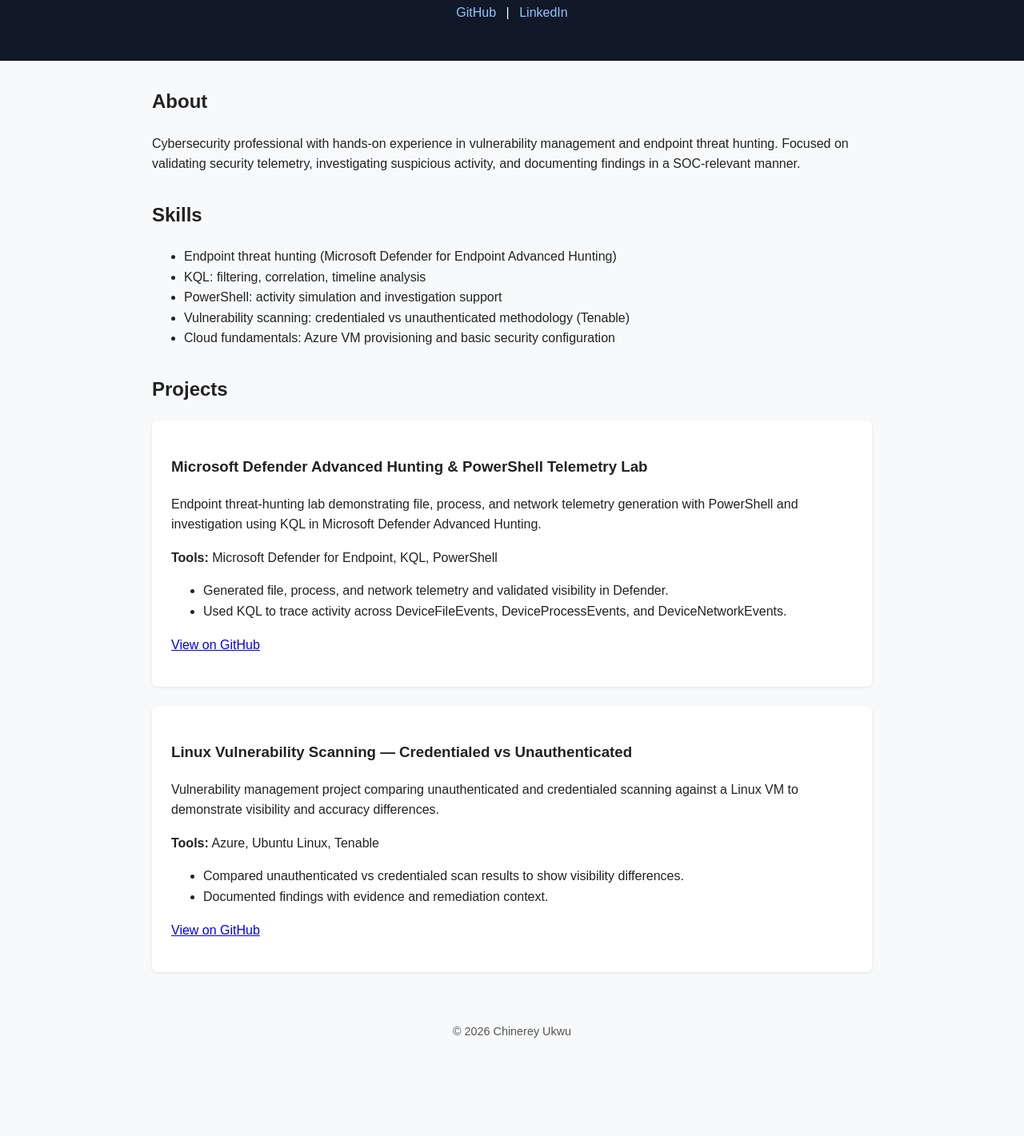
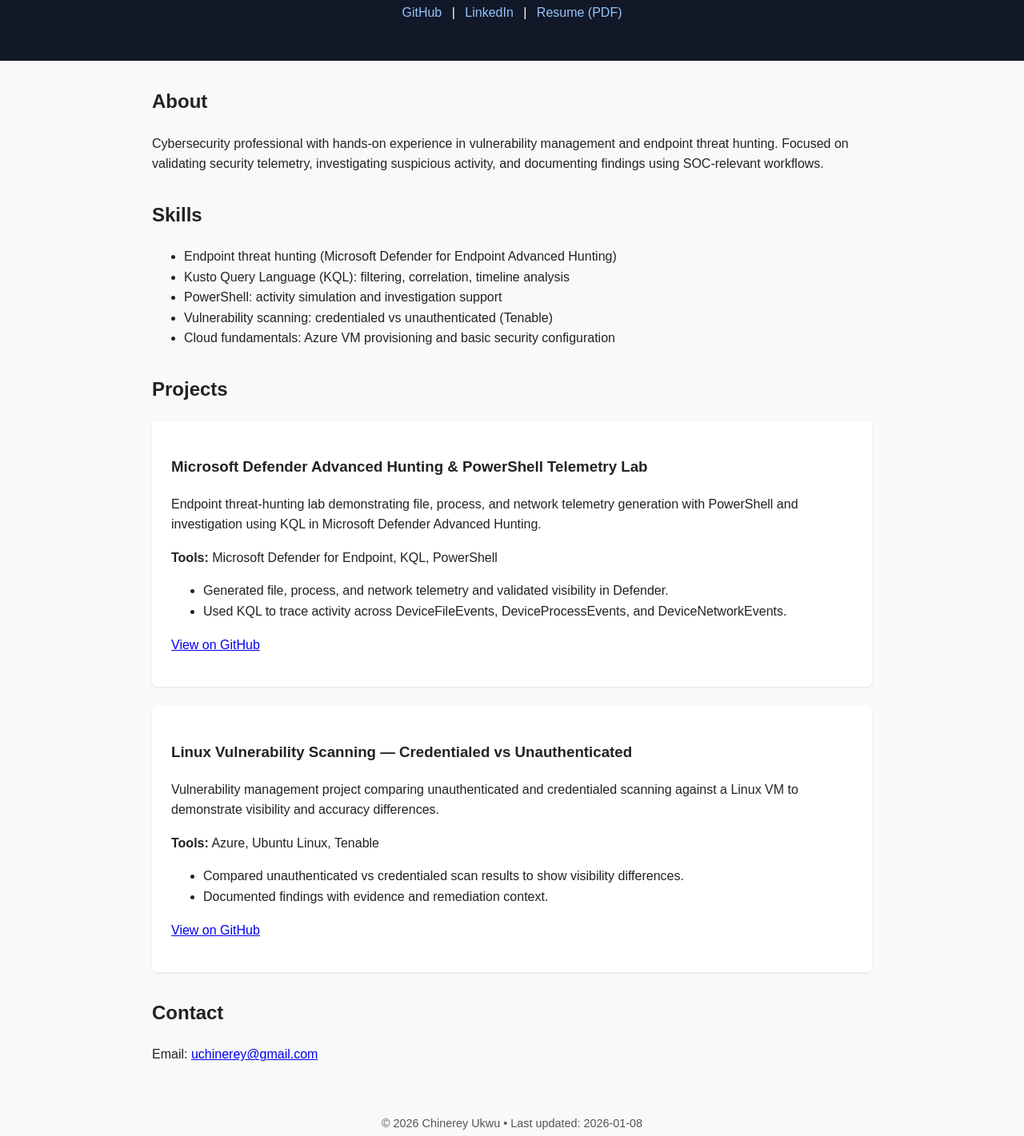
Before and after one commit to uchinerey-gift/uchinerey-gift.github.io, a plain HTML site: page index.html in a window 1280 px wide. Shown: the part 165-1586 px from the top of the page at 80% size. Before the commit the page ends 1497 px from the top, so only its background shows below. Drawn offline with Linux system fonts and the light colour scheme.

```diff
--- a/index.html
+++ b/index.html
@@ -6,6 +6,7 @@
     <meta name="viewport" content="width=device-width, initial-scale=1.0" />
     <title>Chinerey Ukwu | Cybersecurity Portfolio</title>
     <link rel="stylesheet" href="style.css" />
+    <link rel="icon" href="assets/favicon.svg" type="image/svg+xml" />
 </head>
 
 <body>
@@ -15,38 +16,44 @@
         <p>Cybersecurity Analyst | SOC • Endpoint Detection • Vulnerability Management</p>
         <p>
             <a href="https://github.com/uchinerey-gift" target="_blank" rel="noopener">GitHub</a> |
-            <a href="https://www.linkedin.com/in/chinerey-u/" target="_blank" rel="noopener">LinkedIn</a>
+            <a href="https://www.linkedin.com/in/chinerey-u/" target="_blank" rel="noopener">LinkedIn</a> |
+            <a href="assets/Chinerey-Ukwu-Resume.pdf" target="_blank" rel="noopener">Resume (PDF)</a>
         </p>
     </header>
 
     <main>
 
+        <!-- ABOUT -->
         <section>
             <h2>About</h2>
             <p>
                 Cybersecurity professional with hands-on experience in vulnerability
                 management and endpoint threat hunting. Focused on validating security
                 telemetry, investigating suspicious activity, and documenting findings
-                in a SOC-relevant manner.
+                using SOC-relevant workflows.
             </p>
         </section>
 
+        <!-- SKILLS -->
         <section>
             <h2>Skills</h2>
             <ul>
                 <li>Endpoint threat hunting (Microsoft Defender for Endpoint Advanced Hunting)</li>
-                <li>KQL: filtering, correlation, timeline analysis</li>
+                <li>Kusto Query Language (KQL): filtering, correlation, timeline analysis</li>
                 <li>PowerShell: activity simulation and investigation support</li>
-                <li>Vulnerability scanning: credentialed vs unauthenticated methodology (Tenable)</li>
+                <li>Vulnerability scanning: credentialed vs unauthenticated (Tenable)</li>
                 <li>Cloud fundamentals: Azure VM provisioning and basic security configuration</li>
             </ul>
         </section>
 
+        <!-- PROJECTS -->
         <section>
             <h2>Projects</h2>
 
+            <!-- PROJECT 1 -->
             <div class="project">
                 <h3>Microsoft Defender Advanced Hunting & PowerShell Telemetry Lab</h3>
+
                 <p>
                     Endpoint threat-hunting lab demonstrating file, process, and network
                     telemetry generation with PowerShell and investigation using KQL in
@@ -57,17 +64,19 @@
 
                 <ul>
                     <li>Generated file, process, and network telemetry and validated visibility in Defender.</li>
-                <li>Used KQL to trace activity across DeviceFileEvents, DeviceProcessEvents, and DeviceNetworkEvents.</li>
+                    <li>Used KQL to trace activity across DeviceFileEvents, DeviceProcessEvents, and
+                        DeviceNetworkEvents.</li>
                 </ul>
 
                 <p>
-                <a href="https://github.com/uchinerey-gift/mde-advanced-hunting-telemetry-lab" target="_blank" rel="noopener">
+                    <a href="https://github.com/uchinerey-gift/mde-advanced-hunting-telemetry-lab" target="_blank"
+                        rel="noopener">
                         View on GitHub
                     </a>
                 </p>
-                </p>
             </div>
 
+            <!-- PROJECT 2 -->
             <div class="project">
                 <h3>Linux Vulnerability Scanning — Credentialed vs Unauthenticated</h3>
 
@@ -93,10 +102,16 @@
 
         </section>
 
+        <!-- CONTACT -->
+        <section>
+            <h2>Contact</h2>
+            <p>Email: <a href="mailto:uchinerey@gmail.com">uchinerey@gmail.com</a></p>
+        </section>
+
     </main>
 
     <footer>
-        <p>© 2026 Chinerey Ukwu</p>
+        <p>© 2026 Chinerey Ukwu • Last updated: 2026-01-08</p>
     </footer>
 
 </body>
```
Lines whose indentation alone changed are shown as unchanged.
